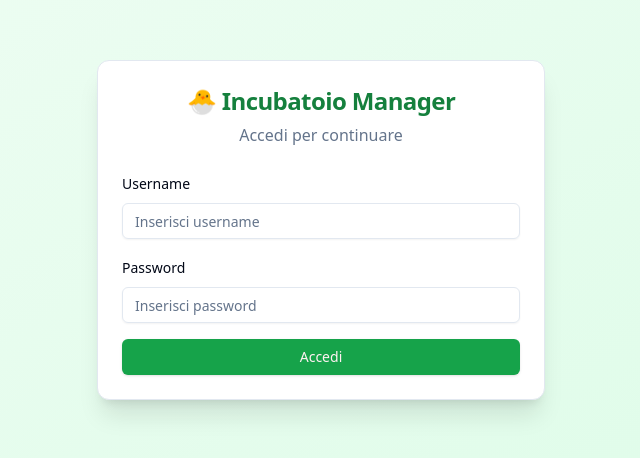
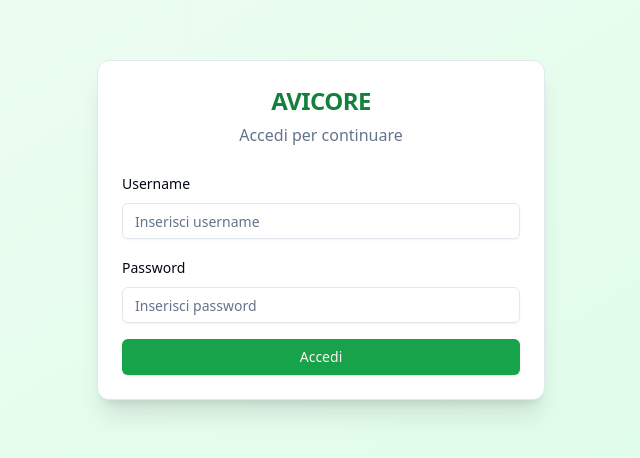
Before and after one commit to oginostok/incubatoio-manager, a React app in the folder frontend/: page / in a window 1280 px wide. Shown: the part 170-628 px from the top of the page, without its empty margins (319-959 px from the left). Built offline with nearby package versions, Linux system fonts and the light colour scheme; no server answers; the HTML template or start-up script is replaced by a standard one.

Commit message:
style: change login title to AVICORE

```diff
--- a/frontend/src/pages/LoginPage.tsx
+++ b/frontend/src/pages/LoginPage.tsx
@@ -31,7 +31,7 @@ export default function LoginPage({ onLogin }: LoginPageProps) {
             <Card className="w-full max-w-md shadow-xl">
                 <CardHeader className="text-center">
                     <CardTitle className="text-2xl font-bold text-green-700">
-                        🐣 Incubatoio Manager
+                        AVICORE
                     </CardTitle>
                     <p className="text-muted-foreground">Accedi per continuare</p>
                 </CardHeader>
```
